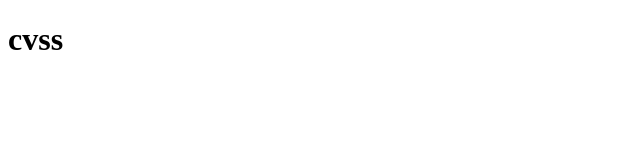
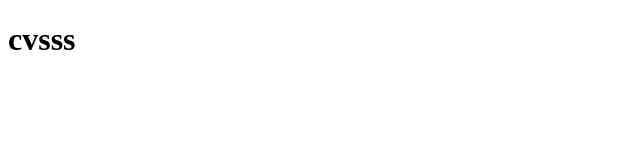
Before and after one commit to Mitsuhitomeow/Test-for-learn, a plain HTML site: page index.html in a window 1280 px wide. Shown: the full height of the page, 0-640 px from the left. Drawn offline with Linux system fonts and the light colour scheme.

Commit message:
fix: test2 $(date)

```diff
--- a/index.html
+++ b/index.html
@@ -7,6 +7,6 @@
   <title>For Learn</title>
 </head>
 <body>
-  <h1>cvss</h1>
+  <h1>cvsss</h1>
 </body>
 </html>
```
